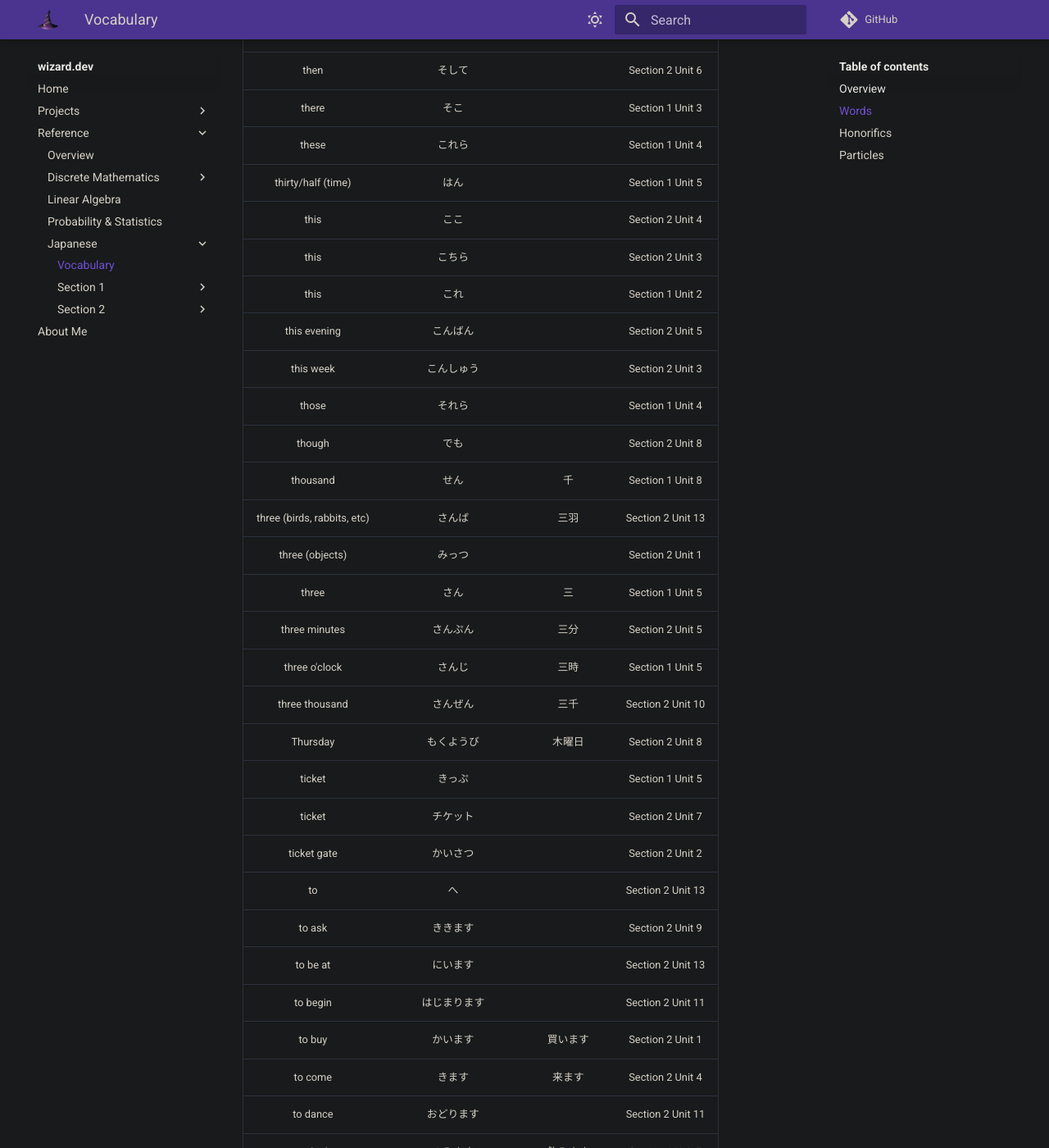
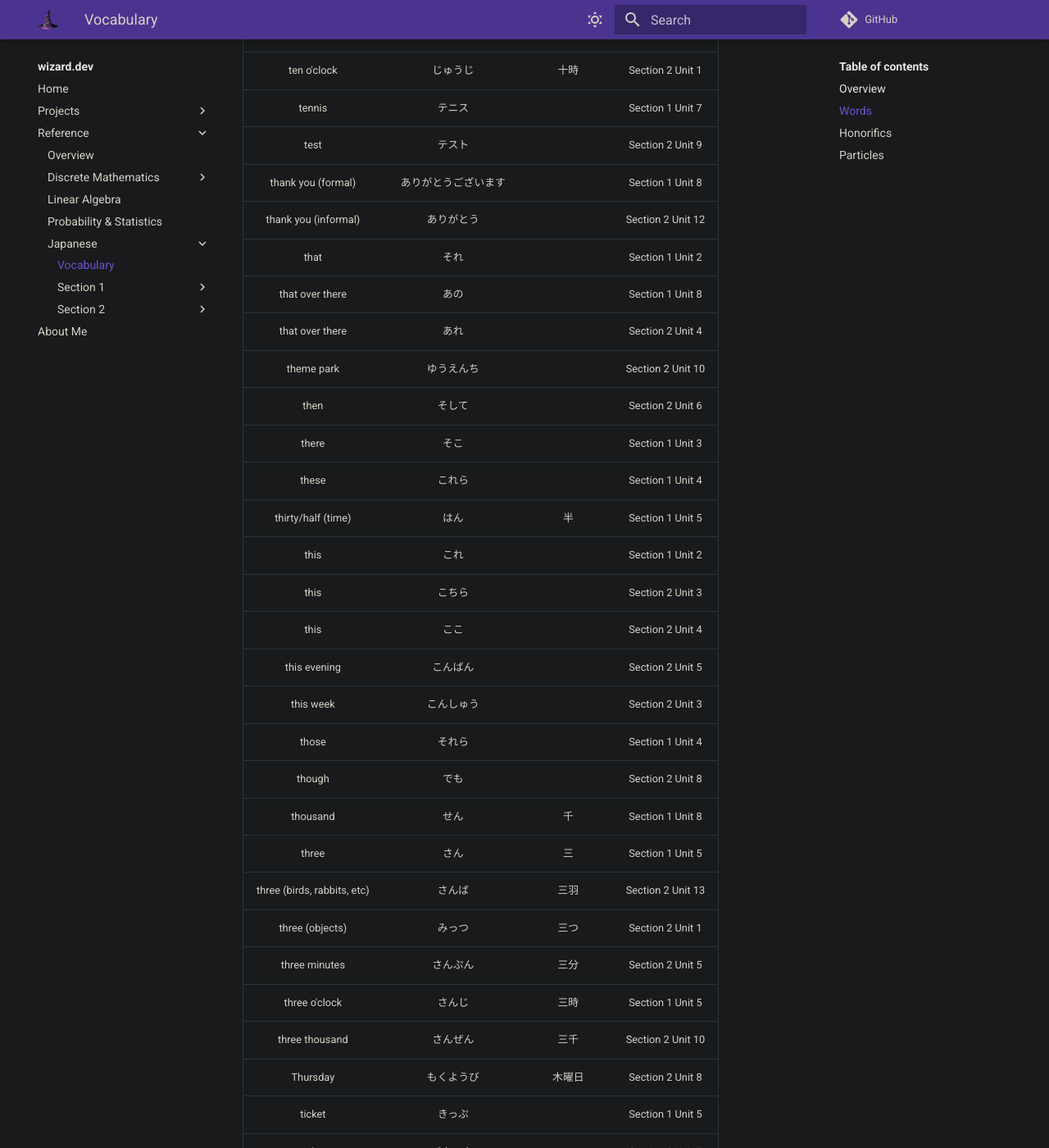
Before and after one commit to zkWildfire/wizard.dev, an MkDocs documentation site: the page built from docs/reference/japanese/vocabulary.md, in a window 1280 px wide and 1400 px high, scrolled down 23206 px. Shown: the whole window at 82% size. Built offline with MkDocs 1.6.1 and Material for MkDocs 9.7.7, drawn with Linux system fonts in a browser that asks for light colours; comment, search, counter and statistics services are not loaded; some of the changed text lies outside the part shown.

Commit message:
Update vocab page using vocabulary scraper script

```diff
--- a/docs/reference/japanese/vocabulary.md
+++ b/docs/reference/japanese/vocabulary.md
@@ -9,10 +9,13 @@
 | English | Kana | Kanji | Introduced In |
 |:-------:|:----:|:-----:|:-------------:|
 | (blog) post | きじ | | Section 2 Unit 11 |
+| *particle* | は | | Section 1 Unit 2 |
+| *particle* | か | | Section 1 Unit 2 |
+| *particle* | を | | Section 1 Unit 7 |
 | a bit | すこし | | Section 2 Unit 1 |
-| a.m. | ごぜん | | Section 2 Unit 9 |
+| a.m. | ごぜん | 午前 | Section 2 Unit 9 |
+| about | ごろ | | Section 1 Unit 5 |
 | about | ぐらい | | Section 2 Unit 4 |
-| about | ごろ | | Section 1 Unit 5 |
 | action | アクション | | Section 2 Unit 3 |
 | actor | はいゆう | | Section 2 Unit 10 |
 | admission fee | にゅうじょうりょう | | Section 2 Unit 10 |
@@ -28,17 +31,18 @@
 | always | いつも | | Section 2 Unit 2 |
 | ambulance | きゅうきゅうしゃ | | Section 2 Unit 5 |
 | America | アメリカ | | Section 1 Unit 3 |
+| American | アメリカじん | | Section 1 Unit 3 |
 | American (thing) | アメリカの | | Section 2 Unit 3 |
-| American | アメリカじん | | Section 1 Unit 3 |
 | and | と | | Section 1 Unit 1 |
 | Andrew | アンドリュー | | Section 2 Unit 3 |
 | anime | アニメ | | Section 1 Unit 7 |
 | anime music | アニソン | | Section 2 Unit 10 |
 | apartment | アパート | | Section 2 Unit 3 |
+| apple | りんご | | Section 2 Unit 12 |
 | art museum | びじゅつかん | | Section 2 Unit 7 |
 | Asakusa | あさくさ | | Section 2 Unit 4 |
+| at | に | | Section 1 Unit 7 |
 | at | で | | Section 2 Unit 7 |
-| at | に | | Section 1 Unit 7 |
 | attraction | アトラクション | | Section 2 Unit 10 |
 | Australia | オーストラリア | | Section 2 Unit 3 |
 | Australia | オーストラリア | | Section 2 Unit 7 |
@@ -71,8 +75,8 @@
 | bread | パン | | Section 2 Unit 1 |
 | breakfast | あさごはん | | Section 1 Unit 7 |
 | Britain | イギリス | | Section 1 Unit 3 |
+| British | イギリスじん | | Section 1 Unit 3 |
 | British (thing) | イギリスの | | Section 2 Unit 3 |
-| British | イギリスじん | | Section 1 Unit 3 |
 | building | たてもの | | Section 2 Unit 4 |
 | bullet train | しんかんせん | | Section 2 Unit 7 |
 | bus | バス | | Section 2 Unit 4 |
@@ -162,13 +166,14 @@
 | entrance | いりぐち | | Section 2 Unit 10 |
 | Erika | エリカ | | Section 2 Unit 3 |
 | event | イベント | | Section 2 Unit 9 |
-| every day | まいにち | | Section 1 Unit 7 |
-| every morning | まいあさ | | Section 1 Unit 7 |
-| every night | まいばん | | Section 1 Unit 7 |
+| every day | まいにち | 毎日 | Section 1 Unit 7 |
+| every morning | まいあさ | 毎朝 | Section 1 Unit 7 |
+| every night | まいばん | 毎晩 | Section 1 Unit 7 |
 | every week | まいしゅう | | Section 2 Unit 1 |
+| exactly | ちょうど | | Section 2 Unit 12 |
 | excuse me | すみません | | Section 1 Unit 5 |
 | exit | でぐち | | Section 2 Unit 2 |
-| expensive | たかい | | Section 1 Unit 8 |
+| expensive | たかい | 高い | Section 1 Unit 8 |
 | face | かお | | Section 2 Unit 10 |
 | fall | あき | | Section 2 Unit 5 |
 | family | かぞく | | Section 1 Unit 6 |
@@ -184,13 +189,13 @@
 | fireworks | はなび | | Section 2 Unit 5 |
 | first floor | いっかい | | Section 2 Unit 2 |
 | fish | さかな | 魚 | Section 2 Unit 8 |
+| five | ご | 五 | Section 1 Unit 6 |
 | five (objects) | いつつ | 五つ | Section 2 Unit 9 |
-| five | ご | 五 | Section 1 Unit 6 |
 | five minutes | ごふん | 五分 | Section 2 Unit 5 |
 | five o'clock | ごじ | 五時 | Section 2 Unit 1 |
 | flavor | あじ | | Section 2 Unit 10 |
-| four (objects) | よっつ | | Section 2 Unit 1 |
 | four | よん | 四 | Section 1 Unit 6 |
+| four (objects) | よっつ | 四つ | Section 2 Unit 1 |
 | four minutes | よんぷん | 四分 | Section 2 Unit 5 |
 | four o'clock | よじ | 四時 | Section 2 Unit 1 |
 | France | フランス | | Section 2 Unit 7 |
@@ -202,6 +207,7 @@
 | friend | ともだち | | Section 1 Unit 7 |
 | from | から | | Section 2 Unit 11 |
 | from | しゅっしん | | Section 1 Unit 6 |
+| from | から | | Section 2 Unit 11 |
 | front desk | うけつけ | | Section 2 Unit 11 |
 | fun | たのしい | | Section 2 Unit 6 |
 | funny | おもしろい | | Section 1 Unit 4 |
@@ -298,17 +304,18 @@
 | mascot | キャラクター | | Section 2 Unit 10 |
 | matcha | まっちゃ | | Section 2 Unit 8 |
 | meal set | ていしょく | | Section 2 Unit 1 |
-| meat | にく | | Section 2 Unit 7 |
+| meat | にく | 肉 | Section 2 Unit 7 |
 | medicine | くすり | | Section 2 Unit 5 |
 | meeting | ミーティング | | Section 2 Unit 11 |
 | microwave | でんしレンジ | | Section 2 Unit 3 |
 | midnight | れいじ | 零時 | Section 2 Unit 13 |
+| milk | ぎゅうにゅう | 牛乳 | Section 2 Unit 12 |
 | mint chocolate chip | チョコミント | | Section 2 Unit 10 |
 | minute | ふん | 分 | Section 2 Unit 4 |
 | miso pork cutlets | みそかつ | | Section 2 Unit 7 |
 | miso soup | みそしる | | Section 2 Unit 1 |
 | mom | はは | 母 | Section 1 Unit 6 |
-| Monday | げつようび | 月曜日 |  Section 2 Unit 7 |
+| Monday | げつようび | 月曜日 | Section 2 Unit 7 |
 | more | もっと | | Section 2 Unit 8 |
 | mountain | やま | 山 | Section 2 Unit 4 |
 | movie | えいが | | Section 1 Unit 7 |
@@ -316,20 +323,21 @@
 | museum | はくぶつかん | | Section 2 Unit 10 |
 | music | おんがく | | Section 1 Unit 7 |
 | my | わたしの | 私の | Section 1 Unit 4 |
+| my | ぼくの | 僕の | Section 2 Unit 12 |
 | my name is | といいます | と言います | Section 2 Unit 3 |
 | mystery | ミステリー | | Section 2 Unit 3 |
 | Nagoya | なごや | | Section 2 Unit 7 |
 | Nakayama | なかやま | 中山 | Section 1 Unit 4 |
-| Naomi | なおみ | | Section 1 Unit 1 |
+| Naomi | なおみ | | Section 1 Unit 2 |
 | nearby | ちかく | | Section 2 Unit 5 |
 | necktie | ネクタイ | | Section 1 Unit 8 |
 | new | あたらしい | 新しい | Section 1 Unit 8 |
 | New York | ニューヨーク | | Section 1 Unit 6 |
 | next | つぎ | | Section 2 Unit 4 |
-| next month | らいげつ | | Section 2 Unit 7 |
+| next month | らいげつ | 来月 | Section 2 Unit 7 |
 | next week | らいしゅう | | Section 2 Unit 2 |
+| nice | やさしい | | Section 1 Unit 1 |
 | nice | いい | | Section 1 Unit 8 |
-| nice | やさしい | | Section 1 Unit 1 |
 | nice to meet you | どうぞよろしく | | Section 1 Unit 2 |
 | nice to meet you | はじめまして | | Section 1 Unit 6 |
 | nine | きゅう | 九 | Section 1 Unit 7 |
@@ -349,15 +357,15 @@
 | old | ふるい | 古い | Section 1 Unit 8 |
 | older brother | あに | | Section 1 Unit 6 |
 | older sister | あね | | Section 1 Unit 6 |
+| one | いち | 一 | Section 1 Unit 5 |
 | one (birds, rabbits, etc) | いちわ | 一羽 | Section 2 Unit 13 |
-| one (object) | ひとつ | | Section 2 Unit 1 |
-| one | いち | 一 | Section 1 Unit 5 |
+| one (object) | ひとつ | 一つ | Section 2 Unit 1 |
 | one minute | いっぷん | 一分 | Section 2 Unit 5 |
 | one o'clock | いちじ | 一時 | Section 1 Unit 5 |
 | Osaka | おおさか | | Section 2 Unit 4 |
 | outlet | コンセント | | Section 2 Unit 2 |
 | over there | あそこ | | Section 2 Unit 2 |
-| p.m. | ごご | | Section 2 Unit 9 |
+| p.m. | ごご | 午後 | Section 2 Unit 9 |
 | painting | え | | Section 2 Unit 7 |
 | parents | りょうしん | | Section 2 Unit 5 |
 | park | こうえん | | Section 2 Unit 5 |
@@ -432,8 +440,8 @@
 | see you tomorrow | またあした | | Section 1 Unit 2 |
 | Seoul | ソウル | | Section 2 Unit 6 |
 | September | くがつ | 九月 | Section 2 Unit 5 |
+| seven | なな | 七 | Section 1 Unit 6 |
 | seven (objects) | ななつ | 七つ | Section 2 Unit 9 |
-| seven | なな | 七 | Section 1 Unit 6 |
 | seven minutes | ななふん | 七分 | Section 2 Unit 5 |
 | seven o'clock | しちじ | 七時 | Section 1 Unit 7 |
 | Shibuya | しぶや | | Section 2 Unit 4 |
@@ -445,13 +453,13 @@
 | shrine | じんじゃ | | Section 2 Unit 4 |
 | siblings | きょうだい | | Section 2 Unit 6 |
 | sightseeing | かんこう | | Section 2 Unit 7 |
+| six | ろく | 六 | Section 1 Unit 6 |
 | six (objects) | むっつ | 六つ | Section 2 Unit 9 |
-| six | ろく | 六 | Section 1 Unit 6 |
 | six minutes | ろっぷん | 六分 | Section 2 Unit 5 |
 | six o'clock | ろくじ | 六時 | Section 2 Unit 1 |
 | skirt | スカート | | Section 1 Unit 8 |
+| small | ちいさい | 小さい | Section 1 Unit 3 |
 | small | Sサイズ | | Section 2 Unit 10 |
-| small | ちいさい | 小さい | Section 1 Unit 3 |
 | smart | あたまがい | | Section 1 Unit 6 |
 | smartphone | スマホ | | Section 1 Unit 5 |
 | Smith | スミス | | Section 2 Unit 9 |
@@ -506,6 +514,7 @@
 | tennis | テニス | | Section 1 Unit 7 |
 | test | テスト | | Section 2 Unit 9 |
 | thank you (formal) | ありがとうございます | | Section 1 Unit 8 |
+| thank you (informal) | ありがとう | | Section 2 Unit 12 |
 | that | それ | | Section 1 Unit 2 |
 | that over there | あの | | Section 1 Unit 8 |
 | that over there | あれ | | Section 2 Unit 4 |
@@ -513,18 +522,18 @@
 | then | そして | | Section 2 Unit 6 |
 | there | そこ | | Section 1 Unit 3 |
 | these | これら | | Section 1 Unit 4 |
-| thirty/half (time) | はん | | Section 1 Unit 5 |
+| thirty/half (time) | はん | 半 | Section 1 Unit 5 |
+| this | これ | | Section 1 Unit 2 |
+| this | こちら | | Section 2 Unit 3 |
 | this | ここ | | Section 2 Unit 4 |
-| this | こちら | | Section 2 Unit 3 |
-| this | これ | | Section 1 Unit 2 |
 | this evening | こんばん | | Section 2 Unit 5 |
 | this week | こんしゅう | | Section 2 Unit 3 |
 | those | それら | | Section 1 Unit 4 |
 | though | でも | | Section 2 Unit 8 |
 | thousand | せん | 千 | Section 1 Unit 8 |
+| three | さん | 三 | Section 1 Unit 5 |
 | three (birds, rabbits, etc) | さんば | 三羽 | Section 2 Unit 13 |
-| three (objects) | みっつ | | Section 2 Unit 1 |
-| three | さん | 三 | Section 1 Unit 5 |
+| three (objects) | みっつ | 三つ | Section 2 Unit 1 |
 | three minutes | さんぷん | 三分 | Section 2 Unit 5 |
 | three o'clock | さんじ | 三時 | Section 1 Unit 5 |
 | three thousand | さんぜん | 三千 | Section 2 Unit 10 |
@@ -563,6 +572,7 @@
 | to not have | いません | | Section 2 Unit 13 |
 | to play (an instrument) | ひきます | | Section 2 Unit 11 |
 | to play | します | | Section 1 Unit 7 |
+| to play (an instrument) | ひきます | | Section 2 Unit 11 |
 | to read | よみます | 読みます | Section 1 Unit 7 |
 | to rest | やすみます | 休みます | Section 2 Unit 5 |
 | to return | かえります | | Section 2 Unit 6 |
@@ -572,9 +582,9 @@
 | to sit (down) | すわります | | Section 2 Unit 5 |
 | to sleep | ねます | | Section 2 Unit 2 |
 | to swim | よぎます | | Section 2 Unit 1 |
+| to take | あびます | | Section 2 Unit 2 |
 | to take (a photo) | とります | | Section 2 Unit 7 |
 | to take (time) | かかります | | Section 2 Unit 4 |
-| to take | あびます | | Section 2 Unit 2 |
 | to take a | にはいります | | Section 2 Unit 6 |
 | to talk | はなします | 話します | Section 2 Unit 1 |
 | to translate | ほんやくします | | Section 2 Unit 9 |
@@ -602,9 +612,9 @@
 | Tuesday | かようび | 火曜日 | Section 2 Unit 8 |
 | twelve | じゅうに | 十二 | Section 1 Unit 7 |
 | twelve o'clock | じゅうにじ | 十二時 | Section 2 Unit 1 |
+| two | に | 二 | Section 1 Unit 5 |
 | two (birds, rabbits, etc) | にわ | 二羽 | Section 2 Unit 13 |
-| two (objects) | ふたつ | | Section 2 Unit 1 |
-| two | に | 二 | Section 1 Unit 5 |
+| two (objects) | ふたつ | 二つ | Section 2 Unit 1 |
 | two minutes | にふん | 二分 | Section 2 Unit 5 |
 | two o'clock | にじ | 二時 | Section 1 Unit 5 |
 | udon | うどん | | Section 2 Unit 1 |
@@ -631,6 +641,7 @@
 | weather | てんき | | Section 2 Unit 5 |
 | Wednesday | すいようび | 水曜日 | Section 2 Unit 8 |
 | weekend | しゅうまつ | | Section 2 Unit 1 |
+| well | では | | Section 2 Unit 12 |
 | well-lit | あかるい | | Section 2 Unit 3 |
 | what day | なんようび | 何曜日 | Section 2 Unit 9 |
 | what floor | なんかい | 何階 | Section 2 Unit 11 |
@@ -641,6 +652,7 @@
 | when | いつ | | Section 2 Unit 3 |
 | where | どこ | | Section 1 Unit 3 |
 | which | どの | | Section 2 Unit 8 |
+| which one | どれ | | Section 2 Unit 12 |
 | white | しろい | | Section 1 Unit 4 |
 | who | だれ | | Section 2 Unit 7 |
 | wife | つま | | Section 1 Unit 6 |
@@ -667,7 +679,7 @@
 | your parents | ごりょうしん | | Section 2 Unit 5 |
 | your younger brother | おとうとさん | | Section 2 Unit 6 |
 | your younger sister | いもうとさん | | Section 2 Unit 6 |
-| zero | ゼロ | | Section 2 Unit 5 |
+| zero | ゼロ | 〇 | Section 2 Unit 5 |
 | zoo | どうぶつえん | | Section 2 Unit 7 |
 
 
```
Also changed, not shown: other parts of docs/reference/japanese/vocabulary.md (+5 -5 lines).
